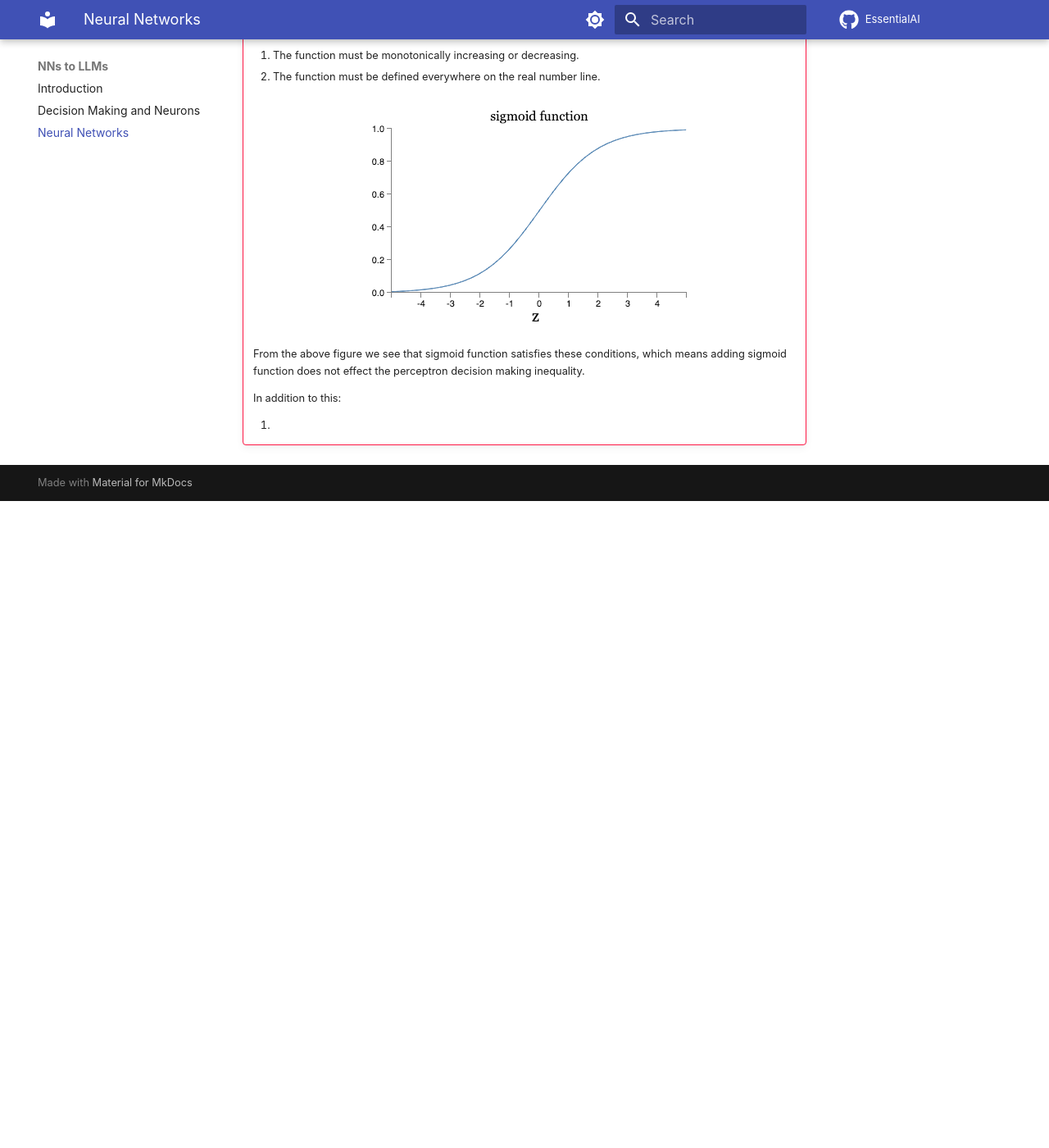
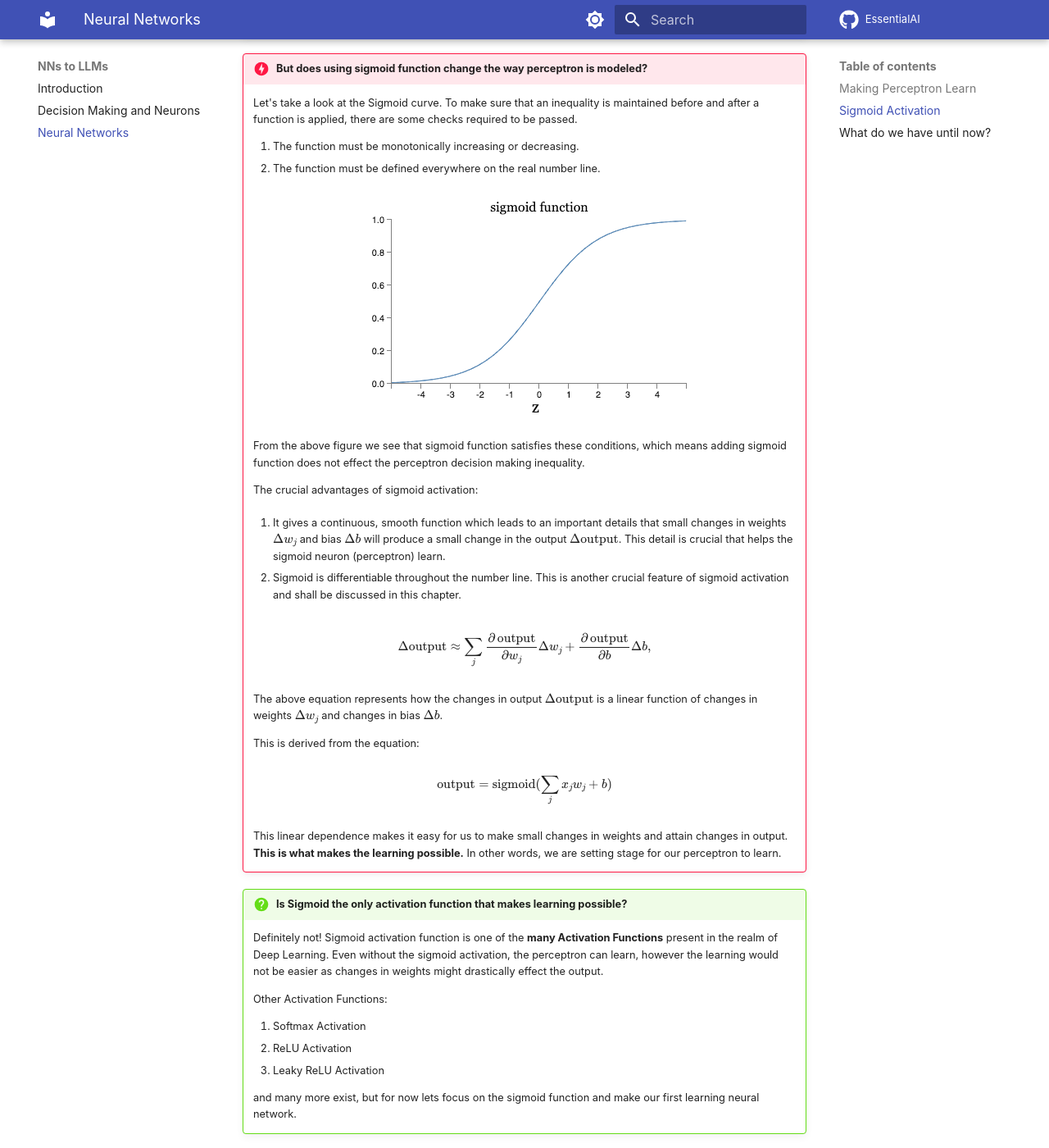
Before and after one commit to EssentialAI/EssentialAI.github.io, an MkDocs documentation site: the page built from docs/nns-to-llms/neural-networks.md, in a window 1280 px wide and 1400 px high, scrolled down 1814 px. Shown: the whole window at 82% size. Built offline with MkDocs 1.6.1 and Material for MkDocs 9.7.7, drawn with Linux system fonts in a browser that asks for light colours; some web fonts are replaced; comment, search, counter and statistics services are not loaded; before the commit the page ends 2425 px from its top, so only the background shows below that; some of the changed text lies outside the part shown.

Commit message:
sigmoid neuron

```diff
--- a/docs/nns-to-llms/neural-networks.md
+++ b/docs/nns-to-llms/neural-networks.md
@@ -3,7 +3,7 @@ In the previous section we look at the basic perceptron model and a simplified d
 
 However, we could not move on to making decisions (for unseen scenarios) as we still have to find the optimal values for weights $w_i$ and bias $b$. In this chapter, we shall look exactly how these perceptron/neural network models learn.
 
-# Making Perceptron Learn
+## Making Perceptron Learn
 
 We have, with us a perceptron model, that makes binary decisions as follows:
 
@@ -11,10 +11,12 @@ Using `0` for YES and `1` for NO.
 
 $$
 \text{output } = \left\{ \begin{matrix}
-\text{0 if } \sum_j x_j w_j - b \geq 0\\
-\text{1 if } \sum_j x_j w_j - b < 0\\
+\text{0 if } \sum_j x_j w_j + b \geq 0\\
+\text{1 if } \sum_j x_j w_j + b < 0\\
 \end{matrix}\right.
 $$
+
+`b is replaced with -b in most books/reference material for simplicity as b is learnt by the model itself.`
 
 The two parameters, above that control the output of the model are `weights` and `bias`. **Changing values of weights and biases changes the output of the model (perceptron).** If we would like to make an optimized models, we have to learn the optimal values of `weights` and `biases` for a given problem at hand for a given dataset.
 
@@ -32,19 +34,19 @@ $$
 In our case, the perceptron output becomes
 
 $$
-\text{output} = \text{sigmoid} ( \sum_j x_jw_j )
+\text{output} = \text{sigmoid} ( \sum_j x_jw_j +b)
 $$
 
 Adding our threshold of `0.5` into the equation
 
 $$
 \text{output } = \left\{ \begin{matrix}
-\text{1 if } \sigma(\sum_j x_j w_j - b) \geq 0\\
-\text{0 if } \sigma(\sum_j x_j w_j - b) < 0\\
+\text{1 if } \sigma(\sum_j x_j w_j - b) \geq 0.5\\
+\text{0 if } \sigma(\sum_j x_j w_j - b) < 0.5\\
 \end{matrix}\right.
 $$
 
-`b is replaced with -b in most books/reference material for simplicity as b is learnt by the model itself.`
+The sigmoid activation preserves our initial intuition that largely positive values lead to one decision and largely negative values lead to another decision. This still holds true after applying the sigmoid activation function as largely positive numbers shall be scaled closer to `1` and negative numbers are scaled towards `0`.
 
 !!! info "Why Sigmoid?"
     Keep in mind that sigmoid activation function is not a core requirement to make the perceptron model LEARN. Sigmoid is an activation function that is added to the output of each perceptron (node) to make sure the output of the perceptron falls between 0 and 1, allowing us to set a threshold of 0.5 to make decisions.
@@ -63,6 +65,40 @@ $$
 
     From the above figure we see that sigmoid function satisfies these conditions, which means adding sigmoid function does not effect the perceptron decision making inequality.
 
-    In addition to this:
+    The crucial advantages of sigmoid activation:
 
-    1.
+    1. It gives a continuous, smooth function which leads to an important details that small changes in weights $\Delta w_j$ and bias $\Delta b$ will produce a small change in the output $\Delta \text{output}$. This detail is crucial that helps the sigmoid neuron (perceptron) learn.
+
+    2. Sigmoid is differentiable throughout the number line. This is another crucial feature of sigmoid activation and shall be discussed in this chapter.
+
+    $$
+    \Delta \mbox{output} \approx \sum_j \frac{\partial \, \mbox{output}}{\partial w_j}
+    \Delta w_j + \frac{\partial \, \mbox{output}}{\partial b} \Delta b,
+    $$
+
+    The above equation represents how the changes in output $\Delta \text{output}$ is a linear function of changes in weights $\Delta w_j$ and changes in bias $\Delta b$.
+
+    This is derived from the equation:
+
+    $$
+    \text{output} = \text{sigmoid} ( \sum_j x_jw_j +b)
+    $$
+
+    This linear dependence makes it easy for us to make small changes in weights and attain changes in output. **This is what makes the learning possible.** In other words, we are setting stage for our perceptron to learn.
+
+!!! question "Is Sigmoid the only activation function that makes learning possible?"
+    Definitely not! Sigmoid activation function is one of the **many Activation Functions** present in the realm of Deep Learning. Even without the sigmoid activation, the perceptron can learn, however the learning would not be easier as changes in weights might drastically effect the output.
+
+    Other Activation Functions:
+
+    1. Softmax Activation
+    2. ReLU Activation
+    3. Leaky ReLU Activation
+
+    and many more exist, but for now lets focus on the sigmoid function and make our first learning neural network.
+
+## What do we have until now?
+
+1. We have a perceptron that takes in binary inputs and weights to make a binary decision.
+2. We added a Sigmoid Activation function to the perceptron to make learning efficient as small changes to weights and bias makes small changes to output.
+3. Sigmoid activation also allows us to set a threshold of `0.5` to make decisions between two classes (`0` and `1`)
--- a/mkdocs.yml
+++ b/mkdocs.yml
@@ -41,7 +41,7 @@ theme:
     - search.suggest
     - content.tabs.link
     - content.code.copy
-
+    - navigation.footer
   palette:
     # Palette toggle for light mode
     - scheme: default
```
